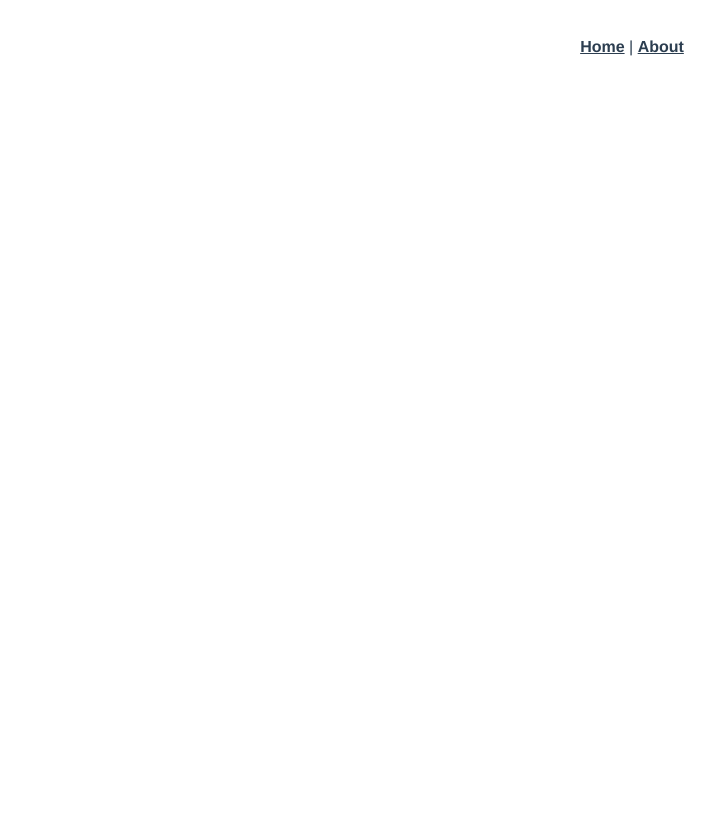
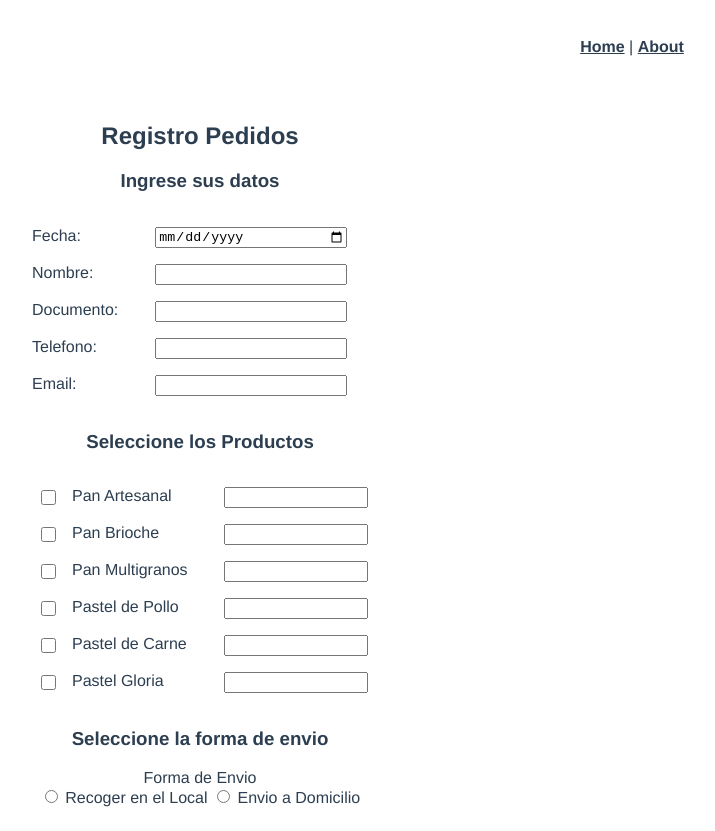
Before and after one commit to julianecheverrimunoz/artesano-vue, a Vue app: page /pedidos in a window 1280 px wide. Before the commit this address had no page. Shown: the whole page, without its empty margins (8-723 px from the left). Before the commit the page ends 800 px from the top, so only its background shows below. Built offline with nearby package versions, Linux system fonts and the light colour scheme.

Commit message:
se adiciona pedidos de forma parcial

```diff
--- a/src/router/index.js
+++ b/src/router/index.js
@@ -14,7 +14,19 @@ const routes = [
     // this generates a separate chunk (about.[hash].js) for this route
     // which is lazy-loaded when the route is visited.
     component: () => import(/* webpackChunkName: "about" */ '../views/About.vue')
+  },
+
+  {
+    path: '/pedidos',
+    name: 'Pedidos',
+    // route level code-splitting
+    // this generates a separate chunk (about.[hash].js) for this route
+    // which is lazy-loaded when the route is visited.
+    component: () => import(/* webpackChunkName: "about" */ '../views/pedidos.vue')
   }
+
+
+
 ]
 
 const router = createRouter({
--- a/src/views/Pedidos.vue
+++ b/src/views/Pedidos.vue
@@ -1,6 +1,159 @@
 <template>
+  <main>
+    <div>
+      <h2>Registro Pedidos</h2>
+      <h3>Ingrese sus datos</h3>
+      <form id="formulario_pedido" action="#" method="post">
+        <label for="fecha">Fecha:</label>
+        <input type="date" name="fecha" v-model="pedido.fecha" />
+
+        <label for="nombre">Nombre:</label>
+        <input type="text" name="cliente" v-model="pedido.nombre" />
+
+        <label for="documento">Documento:</label>
+        <input type="text" name="documento" v-model="pedido.documento" />
+
+        <label for="telefono">Telefono:</label>
+        <input type="number" name="telefono" v-model="pedido.telefono" />
+
+        <label for="email">Email: </label>
+        <input type="email" name="email" v-model="pedido.email" />
+      </form>
+
+      <h3>Seleccione los Productos</h3>
+
+      <form id="formulario_productos" action="#" method="post">
+        <input
+          type="checkbox"
+          name="pan_artesanal"
+          v-model="artesanal"
+          value="Si"
+          id=""
+        />
+        <label for="pan_artesanal">Pan Artesanal</label>
+        <!-- <input v-if="artesanal" type="number" name="qartesanal" /> -->
+        <input type="number" name="qartesanal" id="" />
+
+        <input
+          type="checkbox"
+          name="pan_brioche"
+          v-model="brioche"
+          value="Si"
+          id=""
+        />
+        <label for="pan_brioche">Pan Brioche</label>
+        <!-- <input v-if="brioche" type="number" name="qbrioche" /> -->
+        <input type="number" name="qbrioche" id="" />
+
+        <input
+          type="checkbox"
+          name="pan_multigranos"
+          v-model="multigranos"
+          value="Si"
+          id=""
+        />
+        <label for="pan_multigranos">Pan Multigranos</label>
+        <input type="number" name="qmultigranos" id="" />
+
+        <input
+          type="checkbox"
+          name="pastel_pollo"
+          v-model="ppollo"
+          value="Si"
+          id=""
+        />
+        <label for="pastel_pollo">Pastel de Pollo</label>
+        <input type="number" name="qppollo" id="" />
+
+        <input
+          type="checkbox"
+          name="pastel_carne"
+          v-model="pcarne"
+          value="Si"
+          id=""
+        />
+        <label for="pastel_carne">Pastel de Carne</label>
+        <input type="number" name="qpcarne" id="" />
+
+        <input
+          type="checkbox"
+          name="pastel_gloria"
+          v-model="pgloria"
+          value="Si"
+          id=""
+        />
+        <label for="pastel_gloria">Pastel Gloria</label>
+        <input type="number" name="qpgloria" id="" />
+
+      </form>
+      <h3>Seleccione la forma de envio</h3>
+      <label for="envio">Forma de Envio</label>
+        <div>
+          <input type="radio" name="envio" value="0" v-model="envio" id="" />
+          Recoger en el Local
+          <input type="radio" name="envio" value="1" v-model="envio" id="" />
+          Envio a Domicilio
+        </div>
 
 
+    </div>
+  </main>
+</template>
+
+<script>
+export default {
+  data() {
+    return {
+      pedido: {
+        fecha: new Date(), //.toISOString().substr(0, 11),
+        nombre: "",
+        documento: "",
+        telefono: "",
+        email: "",
+        qartesanal: "",
+        qbrioche: "",
+        qmultigranos: "",
+        qppollo: "",
+        qpcarne: "",
+        qpgloria: "",
+        envio:"",
+
+      }, // Cierre pedido
 
 
-</template>
+      artesanal: false,
+      brioche: false,
+      multigranos: false,
+      ppollo: false,
+      pcarne: false,
+      pgloria: false,
+    }; //Cierre return
+  }, //Cierre data
+}; //cierre export default
+</script>
+
+<style scoped>
+#formulario_pedido {
+  display: grid;
+  grid-template-columns: 7.2rem 12rem;
+  padding: 1rem;
+  row-gap: 1rem;
+  column-gap: 0.5rem;
+  text-align: justify;
+}
+
+#formulario_productos {
+  display: grid;
+  grid-template-columns: 2rem 9rem 9rem;
+  padding: 1rem;
+  row-gap: 1rem;
+  column-gap: 0.5rem;
+  text-align: justify;
+}
+
+main {
+  display: grid;
+  grid-template-columns: 1fr 3fr;
+  padding: 1rem;
+}
+</style>
```
Also changed, not shown: 1 other file (tests, documents, lock files or other folders).
